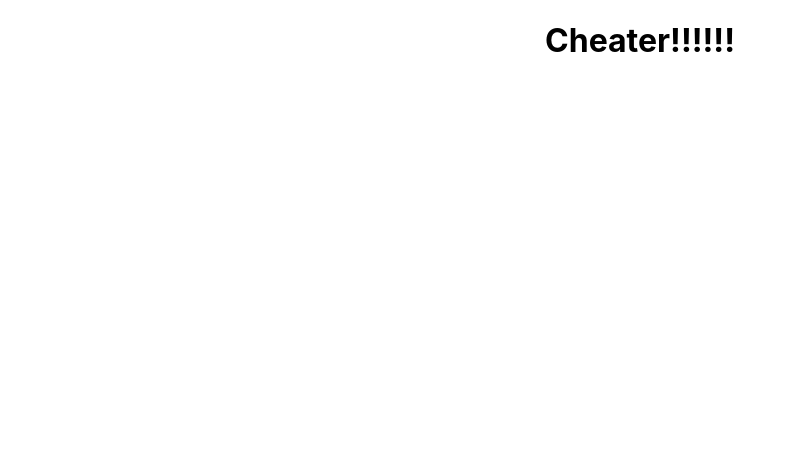
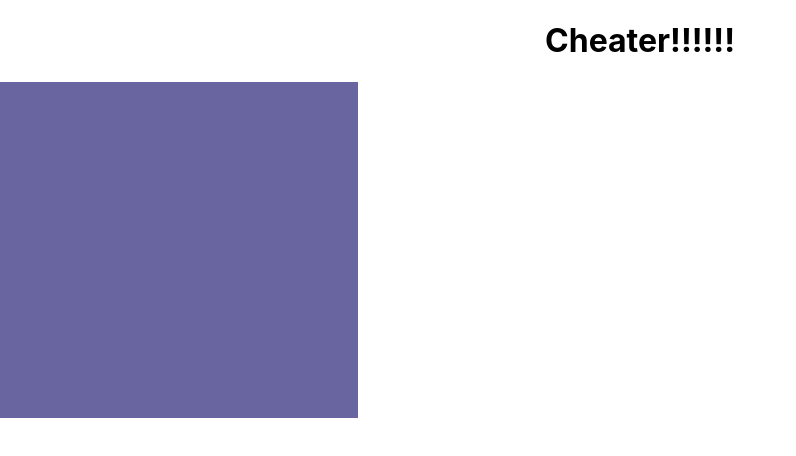
Before and after one commit to t2dx10k/code-cheat-sheet, a React (Create React App) app in the folder frontend/: page /#/ in a window 1280 px wide. Shown: the top 456 px of the page, without its empty margins (0-796 px from the left). Built offline with nearby package versions, Linux system fonts and the light colour scheme; the HTML template or start-up script is replaced by a standard one.

Commit message:
FE: Main Page Card

```diff
--- a/frontend/package.json
+++ b/frontend/package.json
@@ -10,6 +10,7 @@
     "@types/node": "^16.11.64",
     "@types/react": "^18.0.21",
     "@types/react-dom": "^18.0.6",
+    "axios": "^1.0.0",
     "react": "^18.2.0",
     "react-dom": "^18.2.0",
     "react-router-dom": "^6.4.1",
@@ -41,5 +42,5 @@
       "last 1 safari version"
     ]
   },
-  "proxy":"http://localhost:3000/"
+  "proxy": "http://localhost:3000/"
 }
--- /dev/null
+++ b/frontend/src/components/CheatCard.css
@@ -0,0 +1,5 @@
+.cheatCard {
+    width: 28%;
+    height: 42vh;
+    background-color: #6965a0;
+}
--- /dev/null
+++ b/frontend/src/components/CheatCard.tsx
@@ -0,0 +1,18 @@
+import {CheatSheet} from "../model/CheatSheet";
+
+type CheatCardProps = {
+    cheat : CheatSheet;
+}
+
+export default function CheatCard(props: CheatCardProps) {
+    return(
+
+        <>
+
+            <section>
+
+            </section>
+
+        </>
+    )
+}
--- a/frontend/src/pages/MainPage.tsx
+++ b/frontend/src/pages/MainPage.tsx
@@ -1,10 +1,12 @@
+import "../components/CheatCard.css"
+
 
 export default function MainPage() {
 
     return (
         <>
             <h1>Cheater!!!!!!</h1>
-            <div>
+            <div className={"cheatCard"}>
 
             </div>
         </>
```
Also changed, not shown: 2 other files (tests, documents, lock files or other folders).
